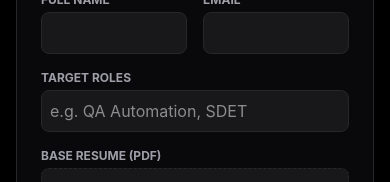
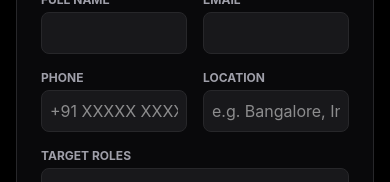
Before and after one commit to msn4empire/job-auto-assistant, a React app in the folder frontend/: page / in a window 390 px wide. Shown: the part 250-432 px from the top of the page. Built offline with nearby package versions, Linux system fonts and the light colour scheme; no server answers; the HTML template or start-up script is replaced by a standard one.

Commit message:
Added required phone and location fields to profile payload

```diff
--- a/frontend/src/App.jsx
+++ b/frontend/src/App.jsx
@@ -2,14 +2,22 @@ import { useState, useEffect, useRef } from 'react';
 import axios from 'axios';
 import { User, Briefcase, RefreshCw, FileText, Sparkles, CloudUpload, Link, ExternalLink, Bot, TerminalSquare, CheckCircle2 } from 'lucide-react';
 
-// FIX 1: Added trailing slash to match FastAPI exactly
 const API_PROFILE = 'https://job-auto-assistant.onrender.com/api/profile/';
 const API_RESUME = 'https://job-auto-assistant.onrender.com/api/resume/generate';
 
 export default function App() {
   const [profile, setProfile] = useState(null);
   const [loading, setLoading] = useState(false);
-  const [formData, setFormData] = useState({ full_name: '', email: '', target_roles: '', github_username: '' });
+
+  // FIX: Added phone and location to state
+  const [formData, setFormData] = useState({
+    full_name: '',
+    email: '',
+    phone: '',
+    location: '',
+    target_roles: '',
+    github_username: ''
+  });
 
   const [jobDescription, setJobDescription] = useState('');
   const [generatedResume, setGeneratedResume] = useState('');
@@ -30,6 +38,8 @@ export default function App() {
       setFormData({
         full_name: res.data.full_name || '',
         email: res.data.email || '',
+        phone: res.data.phone || '',
+        location: res.data.location || '',
         target_roles: res.data.target_roles ? res.data.target_roles.join(', ') : '',
         github_username: res.data.github_username || ''
       });
@@ -42,10 +52,12 @@ export default function App() {
     e.preventDefault();
     setLoading(true);
 
-    // FIX 2: Clean the payload so FastAPI doesn't reject empty strings
+    // FIX: Included phone and location in the payload to satisfy FastAPI
     const payload = {
       full_name: formData.full_name,
       email: formData.email,
+      phone: formData.phone,
+      location: formData.location,
       target_roles: formData.target_roles ? formData.target_roles.split(',').map(s => s.trim()).filter(Boolean) : []
     };
 
@@ -59,7 +71,7 @@ export default function App() {
       alert("Profile Saved Successfully!");
     } catch (error) {
       console.error(error.response?.data);
-      alert("Error saving profile: Check terminal logs");
+      alert("Error saving profile. Please try again.");
     }
     setLoading(false);
   };
@@ -83,7 +95,6 @@ export default function App() {
     if (baseResumeFile) formDataToSend.append('base_resume', baseResumeFile);
 
     try {
-      // API_RESUME naturally handles the trailing slash on the backend side depending on route config
       const res = await axios.post(API_RESUME, formDataToSend, { headers: { 'Content-Type': 'multipart/form-data' } });
       setGeneratedResume(res.data.resume);
     } catch (error) {
@@ -102,7 +113,7 @@ export default function App() {
       { delay: 3000, msg: "[LINKEDIN] Navigating to matching Easy Apply jobs..." },
       { delay: 4500, msg: "[DOM] Found 14 potential matches for your profile." },
       { delay: 6000, msg: "[ENGINE] Injecting tailored resume into application forms..." },
-      { delay: 7500, msg: "[AI] Answering dynamic employer questions (React, FastAPI experience)..." },
+      { delay: 7500, msg: "[AI] Answering dynamic employer questions (Playwright, TS experience)..." },
       { delay: 9000, msg: "[SUCCESS] Application 1/14 submitted successfully." },
       { delay: 10500, msg: "[SUCCESS] Application 2/14 submitted successfully." },
       { delay: 12000, msg: "✅ Batch complete. (Backend deployment required for real submissions)" }
@@ -150,10 +161,19 @@ export default function App() {
                     <label className="block text-xs font-bold text-zinc-400 uppercase mb-1">Email</label>
                     <input type="email" className="w-full bg-zinc-900 border border-zinc-800 rounded-lg p-2 text-white focus:outline-none focus:border-red-500" value={formData.email} onChange={e => setFormData({...formData, email: e.target.value})} required />
                   </div>
+                  {/* FIX: Added Phone and Location inputs */}
+                  <div>
+                    <label className="block text-xs font-bold text-zinc-400 uppercase mb-1">Phone</label>
+                    <input type="tel" className="w-full bg-zinc-900 border border-zinc-800 rounded-lg p-2 text-white focus:outline-none focus:border-red-500" value={formData.phone} onChange={e => setFormData({...formData, phone: e.target.value})} placeholder="+91 XXXXX XXXXX" required />
+                  </div>
+                  <div>
+                    <label className="block text-xs font-bold text-zinc-400 uppercase mb-1">Location</label>
+                    <input type="text" className="w-full bg-zinc-900 border border-zinc-800 rounded-lg p-2 text-white focus:outline-none focus:border-red-500" value={formData.location} onChange={e => setFormData({...formData, location: e.target.value})} placeholder="e.g. Bangalore, India" required />
+                  </div>
                 </div>
                 <div>
                   <label className="block text-xs font-bold text-zinc-400 uppercase mb-1">Target Roles</label>
-                  <input type="text" className="w-full bg-zinc-900 border border-zinc-800 rounded-lg p-2 text-white focus:outline-none focus:border-red-500" value={formData.target_roles} onChange={e => setFormData({...formData, target_roles: e.target.value})} placeholder="e.g. QA Automation, SDET" />
+                  <input type="text" className="w-full bg-zinc-900 border border-zinc-800 rounded-lg p-2 text-white focus:outline-none focus:border-red-500" value={formData.target_roles} onChange={e => setFormData({...formData, target_roles: e.target.value})} placeholder="e.g. QA Automation, SDET" required />
                 </div>
                 <div>
                   <label className="block text-xs font-bold text-zinc-400 uppercase mb-1">Base Resume (PDF)</label>
```
